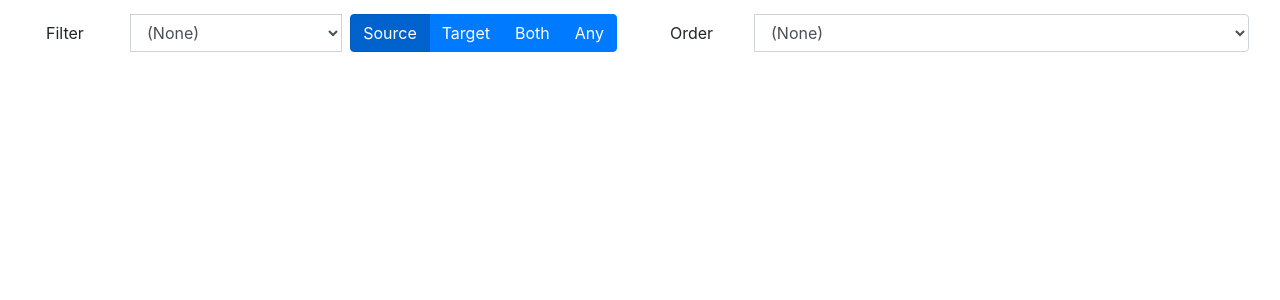
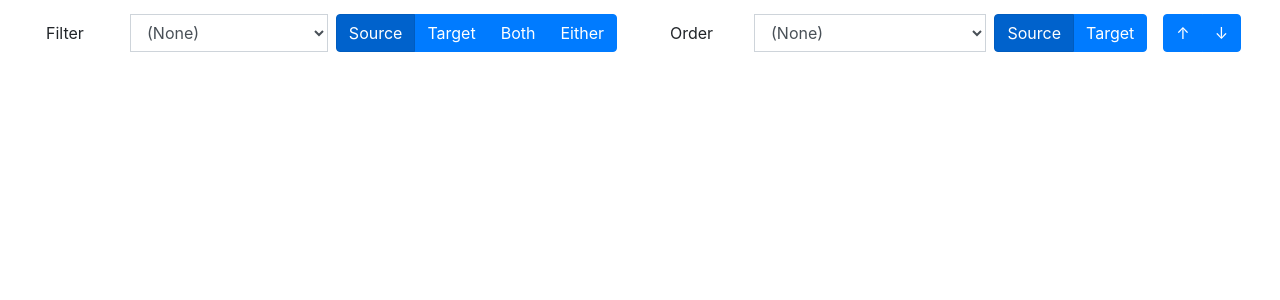
Before and after one commit to ljdyer/training-data-cleaner, a Flask app: template app/templates/edit.html in a window 1280 px wide. Shown: the part 56-356 px from the top of the page. Run offline with Flask 2, Linux system fonts and the light colour scheme; the template is opened without the code that fills it, so the values that code supplies are empty; some libraries are stand-ins or nearby versions.

Commit message:
edit page

```diff
--- a/app/app_elements/blueprints/view_data.py
+++ b/app/app_elements/blueprints/view_data.py
@@ -1,3 +1,4 @@
+from helpers.helper import get_df
 from flask import render_template, Blueprint
 
 view_data_ = Blueprint('view_data_', __name__, template_folder='templates')
--- a/app/app_elements/constants.py
+++ b/app/app_elements/constants.py
@@ -7,11 +7,4 @@ PAGES = [
     ('source_dup', 'Source duplicates', 'source_dup_.source_dup')
 ]
 
-ISSUE_NAMES = [
-    ('Double duplicate', 'double_duplicate'),
-    ('Empty', 'empty'),
-    ('Source duplicate', 'source_duplicate'),
-    ('Same', 'same')
-]
-
 PREVIEW_NUM_MAX = 100
--- a/app/app_elements/context_processor.py
+++ b/app/app_elements/context_processor.py
@@ -1,5 +1,5 @@
 import pandas as pd
-# from cleaner.issues import FILTERS
+from .filters.filters import FILTERS
 from app_elements.constants import *
 from flask import session
 
@@ -8,7 +8,8 @@ from flask import session
 def provide_context_info():
     """Context processer to provide data info to Jinja templates"""
 
-    context = {'pages': PAGES, 'issues': ISSUE_NAMES}
+    context = {'pages': PAGES}
+    context['filters'] = [(filter['id'], filter['display_name']) for filter in FILTERS]
     try:
         df = pd.DataFrame(session['df'])
         data_info = {'fname': session['fname'],
--- /dev/null
+++ b/app/static/js/edit.js
@@ -0,0 +1,24 @@
+$(function () {
+    $("#filter, #order, input[name='filter-scope'], input[name='order-column'], input[name='order-orientation']").change(function(){
+        refreshWithNewSettings();
+    });
+})
+
+function refreshWithNewSettings(filter, filterScope, order, orderColumn, orderOrientation){
+    filter = $('#filter').find(":selected").val();
+    filterScope = $("input[name='filter-scope']").filter(':checked').attr('id')
+    order = $('#order').find(":selected").val();
+    orderColumn = $("input[name='order-column']").filter(':checked').attr('id')
+    orderOrientation = $("input[name='order-orientation']").filter(':checked').attr('id')
+    settings = {
+        'filter': filter,
+        'filter_scope': filterScope,
+        'order': order,
+        'order_col': orderColumn,
+        'order_orientation': orderOrientation
+    }
+    console.log(JSON.stringify(settings))
+    $.post("/edit", settings)
+        .done(function () {
+        });
+}
--- a/app/templates/edit.html
+++ b/app/templates/edit.html
@@ -5,40 +5,56 @@
         issueId = "{{ filter_id }}";
         editUrl = "{{ url_for('edit_.edit') }}";
     </script>
-    <script src="{{ url_for('static', filename='js/actions.js') }}"></script>
+    <script src="{{ url_for('static', filename='js/edit.js') }}"></script>
 {% endblock %}
 
 {% block content %}
-<form class="form-horizontal">
+<form class="form-horizontal" id="settings">
     <div class="row mx-3 mb-3">
         <div class="col input-group">
             <label for="filter" class="col-2 col-form-label">Filter</label>
             <select class="form-select form-control" aria-label="filter" id="filter">
-                <option>(None)</option>
-                {% for display_name, this_filter_id in issues %}
+                <option value="none">(None)</option>
+                {% for this_filter_id, display_name in filters %}
                 <option value="{{ this_filter_id }}" {{ 'selected' if filter_id==this_filter_id }}>{{ display_name }}</option>
                 {% endfor %}
             </select>
             <div class="btn-group btn-group-toggle mx-2" data-toggle="buttons">
                 <label class="btn btn-primary active">
-                    <input type="radio" name="scope" id="source" checked>Source
+                    <input type="radio" name="filter-scope" id="source" checked>Source
                 </label>
                 <label class="btn btn-primary">
-                    <input type="radio" name="scope" id="target">Target
+                    <input type="radio" name="filter-scope" id="target">Target
                 </label>
                 <label class="btn btn-primary">
-                    <input type="radio" name="scope" id="both">Both
+                    <input type="radio" name="filter-scope" id="both">Both
                 </label>
                 <label class="btn btn-primary btn-disabled">
-                    <input type="radio" name="scope" id="any" disabled>Any
+                    <input type="radio" name="filter-scope" id="either" disabled>Either
                 </label>
             </div>
         </div>
         <div class="col input-group">
-            <label for="filter" class="col-2 col-form-label">Order</label>
-            <select class="form-select form-control" aria-label="order">
-                <option>(None)</option>
+            <label for="order" class="col-2 col-form-label">Order</label>
+            <select class="form-select form-control" aria-label="order" id="order">
+                <option value="none">(None)</option>
             </select>
+            <div class="btn-group btn-group-toggle mx-2" data-toggle="buttons">
+                <label class="btn btn-primary active">
+                    <input type="radio" name="order-column" id="source" checked>Source
+                </label>
+                <label class="btn btn-primary">
+                    <input type="radio" name="order-column" id="target">Target
+                </label>
+            </div>
+            <div class="btn-group btn-group-toggle mx-2" data-toggle="buttons">
+                <label class="btn btn-primary">
+                    <input type="radio" name="order-orientation" id="ascending">↑
+                </label>
+                <label class="btn btn-primary btn-disabled">
+                    <input type="radio" name="order-orientation" id="descending" disabled>↓
+                </label>
+            </div>
         </div>
     </div>
 </form>
```
Also changed, not shown: app/app_elements/blueprints/edit.py (+14 -7 lines), app/app_elements/filters/preview.py (added, +14 -0 lines), app/app_elements/filters/__init__.py (added), app/app_elements/filters/filter_funcs.py (renamed from app/helpers/filters/filter_funcs.py), app/app_elements/filters/filters.py (renamed from app/helpers/filters/filters.py), app/helpers/filters/__init__.py (deleted), app/helpers/html_helper.py (renamed from app/cleaner/html_helper.py).
